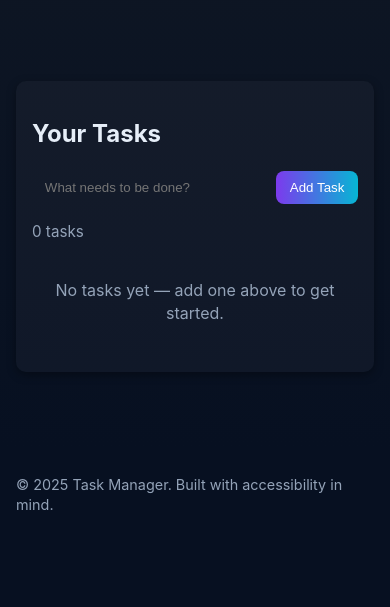
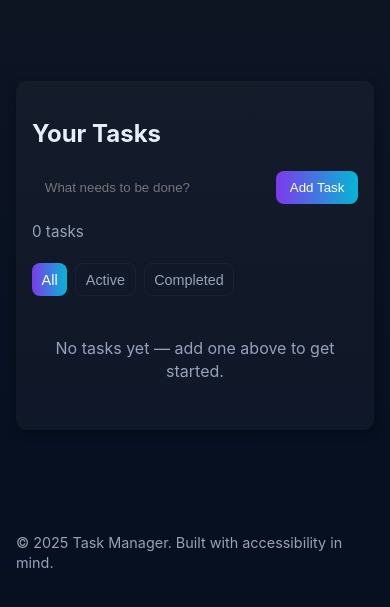
Before and after one commit to oscarguindzberg/copilot-playground-sample1, a plain HTML site: page index.html in a window 390 px wide. Shown: the part 143-750 px from the top of the page. Drawn offline with Linux system fonts and the light colour scheme.

Commit message:
Add task filtering (All/Active/Completed) with persistence
Introduces filter buttons to show all, active, or completed tasks, with the selected filter persisted in localStorage. Updates the UI and accessibility features to support filtering, including keyboard navigation and live region announcements. Styles and layout are adjusted for the new filter controls, including mobile responsiveness. Documentation is updated to reflect the new filtering feature.

```diff
--- a/index.html
+++ b/index.html
@@ -35,7 +35,14 @@
         </form>
 
         <div class="task-list-wrapper">
-          <div id="task-count" class="task-count" aria-live="polite">0 tasks</div>
+          <div class="task-controls">
+            <div id="task-count" class="task-count" aria-live="polite">0 tasks</div>
+            <div class="task-filters" role="toolbar" aria-label="Filter tasks">
+              <button type="button" class="btn filter-btn" data-filter="all" aria-pressed="true">All</button>
+              <button type="button" class="btn filter-btn" data-filter="active" aria-pressed="false">Active</button>
+              <button type="button" class="btn filter-btn" data-filter="completed" aria-pressed="false">Completed</button>
+            </div>
+          </div>
 
           <ul id="task-list" class="task-list" aria-live="polite"></ul>
         </div>
--- a/script.js
+++ b/script.js
@@ -13,6 +13,8 @@
   const liveRegion = document.getElementById('live-region')
 
   let tasks = []
+  const FILTER_KEY = 'task-manager:filter:v1'
+  let currentFilter = 'all'
 
   // Utilities
   const uid = () => Date.now().toString(36) + Math.random().toString(36).slice(2, 9)
@@ -28,16 +30,34 @@
   // Render tasks list
   function render() {
     list.innerHTML = ''
-    if (!tasks || tasks.length === 0) {
+    const total = tasks.length
+    const activeCount = tasks.reduce((acc, t) => acc + (!t.completed ? 1 : 0), 0)
+    const completedCount = total - activeCount
+
+    const visible = tasks.filter((t) => {
+      if (currentFilter === 'all') return true
+      if (currentFilter === 'active') return !t.completed
+      if (currentFilter === 'completed') return t.completed
+      return true
+    })
+
+    if (!visible || visible.length === 0) {
       emptyState.hidden = false
-      countEl.textContent = '0 tasks'
+      if (total === 0) {
+        countEl.textContent = '0 tasks'
+        emptyState.querySelector('p').textContent = 'No tasks yet — add one above to get started.'
+      } else {
+        // tasks exist but none for this filter
+        countEl.textContent = `${visible.length} ${visible.length === 1 ? 'task' : 'tasks'} (${activeCount} open, ${completedCount} completed)`
+        emptyState.querySelector('p').textContent = 'No tasks in this filter.'
+      }
       return
     }
 
     emptyState.hidden = true
-    countEl.textContent = `${tasks.length} ${tasks.length === 1 ? 'task' : 'tasks'}`
+    countEl.textContent = `${visible.length} ${visible.length === 1 ? 'task' : 'tasks'} (${activeCount} open, ${completedCount} completed)`
 
-    tasks.forEach((task) => {
+    visible.forEach((task) => {
       const li = document.createElement('li')
       li.className = 'task-item'
       if (task.completed) li.classList.add('completed')
@@ -143,6 +163,25 @@
   // Initialize
   function init() {
     tasks = load() || []
+    currentFilter = localStorage.getItem(FILTER_KEY) || 'all'
+    // wire filter buttons
+    const btns = document.querySelectorAll('.filter-btn')
+    btns.forEach((b) => {
+      b.addEventListener('click', (e) => {
+        const which = e.currentTarget.dataset.filter
+        setFilter(which)
+      })
+    })
+    setFilter(currentFilter)
+  }
+
+  function setFilter(filter) {
+    currentFilter = filter || 'all'
+    localStorage.setItem(FILTER_KEY, currentFilter)
+    // update pressed state
+    const btns = document.querySelectorAll('.filter-btn')
+    btns.forEach((b) => b.setAttribute('aria-pressed', b.dataset.filter === currentFilter))
+    announce(`Showing ${currentFilter === 'all' ? 'all tasks' : currentFilter === 'active' ? 'active tasks' : 'completed tasks'}`)
     render()
   }
 
--- a/styles.css
+++ b/styles.css
@@ -40,6 +40,11 @@ body{
 .btn:focus{outline:3px solid rgba(124,58,237,0.18)}
 
 .task-list-wrapper{margin-top:1rem}
+.task-controls{display:flex;align-items:center;justify-content:space-between;gap:1rem;margin-bottom:0.6rem}
+.task-filters{display:flex;gap:0.5rem}
+.filter-btn{padding:0.45rem 0.6rem;font-size:0.9rem;border-radius:8px;border:1px solid rgba(255,255,255,0.04);background:transparent;color:var(--muted);cursor:pointer}
+.filter-btn[aria-pressed="true"]{background:linear-gradient(90deg,var(--accent),var(--accent-2));border:none;color:white}
+.filter-btn:focus{outline:3px solid rgba(124,58,237,0.18)}
 .task-count{color:var(--muted);font-size:0.95rem;margin-bottom:0.35rem}
 .task-list{list-style:none;padding:0;margin:0;display:flex;flex-direction:column;gap:0.5rem}
 
@@ -66,6 +71,12 @@ body{
   .todo-section{padding:1.25rem}
 }
 
+/* mobile adjustments */
+@media (max-width:699px){
+  .task-controls{flex-direction:column;align-items:stretch}
+  .task-filters{justify-content:flex-start}
+}
+
 /* Focus states for keyboard navigation */
 button:focus, .task-input:focus, .task-label:focus{outline-offset:2px}
 
```
Also changed, not shown: README.md.
